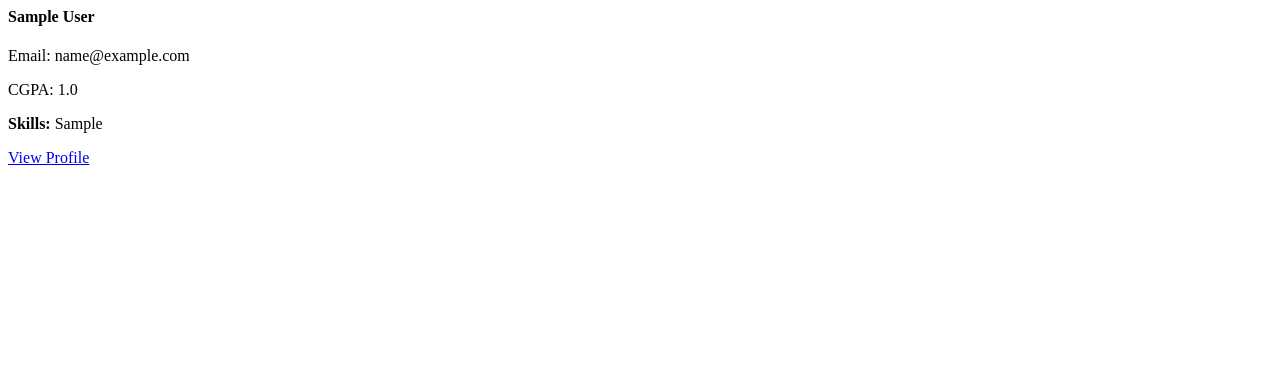
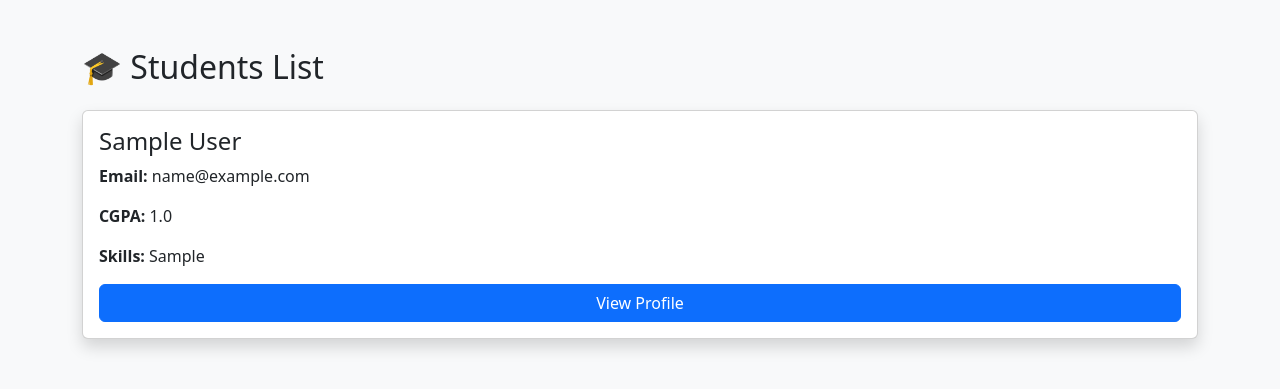
Before and after one commit to Smitin07/Career_monitoring_Portal, a Django app: template students/templates/students/list.html in a window 1280 px wide. Shown: the top 389 px of the page. Run offline with Django 5.2, Linux system fonts and the light colour scheme; the template is opened without the code that fills it: values that come from a table or form of the project are taken from there, others are empty; tables that the repository leaves empty hold one stand-in row (values such as "Sample post").

Commit message:
Fix student list and profile page

```diff
--- a/students/templates/students/list.html
+++ b/students/templates/students/list.html
@@ -1,10 +1,44 @@
+<!DOCTYPE html>
+<html>
+<head>
+    <title>Students List</title>
+
+    <link href="https://cdn.jsdelivr.net/npm/bootstrap@5.3.3/dist/css/bootstrap.min.css" rel="stylesheet">
+</head>
+
+<body class="bg-light">
+
+<div class="container mt-5">
+
+    <h2 class="mb-4">🎓 Students List</h2>
+
+    {% for student in students %}
+
     <div class="card shadow p-3 mb-3">
+
         <h4>{{ student.name }}</h4>
-    <p>Email: {{ student.email }}</p>
-    <p>CGPA: {{ student.cgpa }}</p>
+
+        <p><strong>Email:</strong> {{ student.email }}</p>
+
+        <p><strong>CGPA:</strong> {{ student.cgpa }}</p>
 
         <p><strong>Skills:</strong> {{ student.skills }}</p>
+
         <a href="/profile/{{ student.id }}/" class="btn btn-primary">
             View Profile
         </a>
+
     </div>
+
+    {% empty %}
+
+    <div class="alert alert-warning">
+        No students found.
+    </div>
+
+    {% endfor %}
+
+</div>
+
+</body>
+</html>
```
Lines whose indentation alone changed are shown as unchanged.
